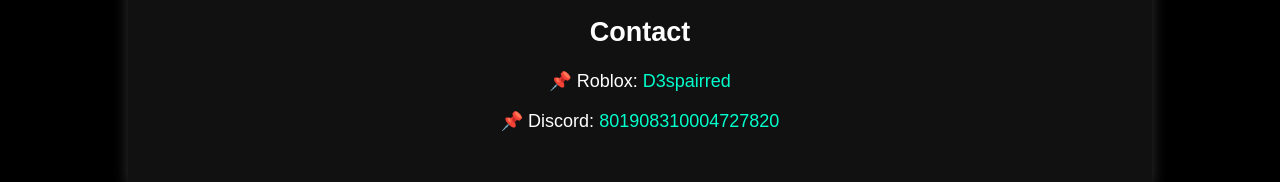
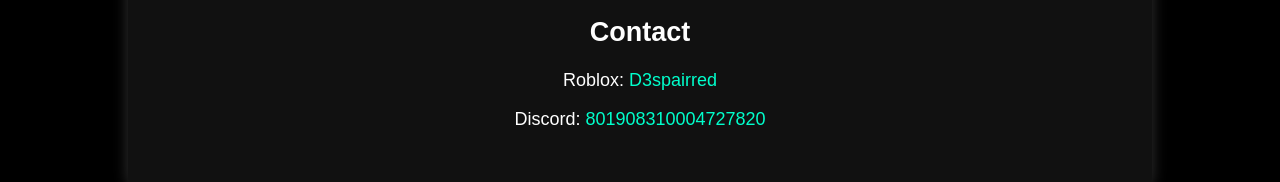
Before and after one commit to imagineneedinghbeufuckingbum/st4r.online, a plain HTML site: page eeeeeee.html in a window 1280 px wide. Shown: the part 1008-1190 px from the top of the page. Drawn offline with Linux system fonts and the light colour scheme.

Commit message:
Update eeeeeee.html

```diff
--- a/eeeeeee.html
+++ b/eeeeeee.html
@@ -80,8 +80,8 @@
 
         <div class="section fade-in contact" style="animation-delay: 1s;">
             <h2>Contact</h2>
-            <p>📌 Roblox: <a href="https://www.roblox.com/users/2384100614/profile" target="_blank">D3spairred</a></p>
-            <p>📌 Discord: <a href="https://discord.com/users/801908310004727820" target="_blank">801908310004727820</a></p>
+            <p> Roblox: <a href="https://www.roblox.com/users/2384100614/profile" target="_blank">D3spairred</a></p>
+            <p> Discord: <a href="https://discord.com/users/801908310004727820" target="_blank">801908310004727820</a></p>
         </div>
     </div>
 </body>
```
